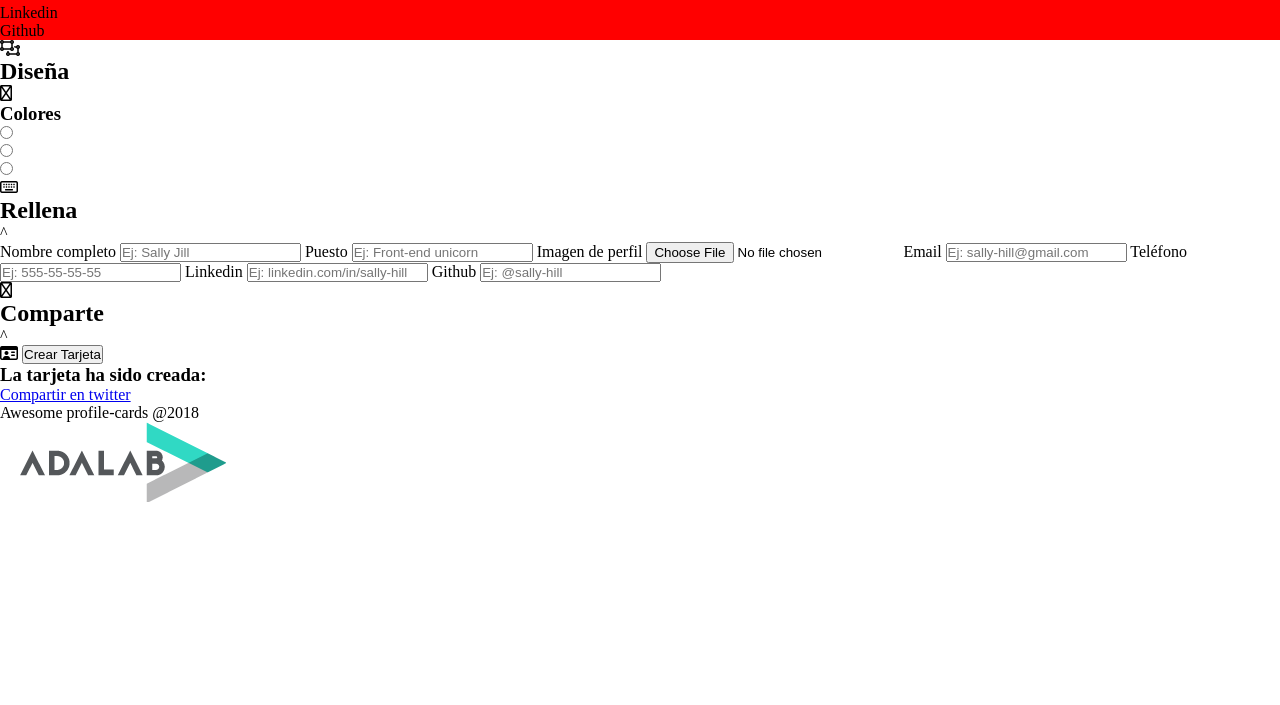
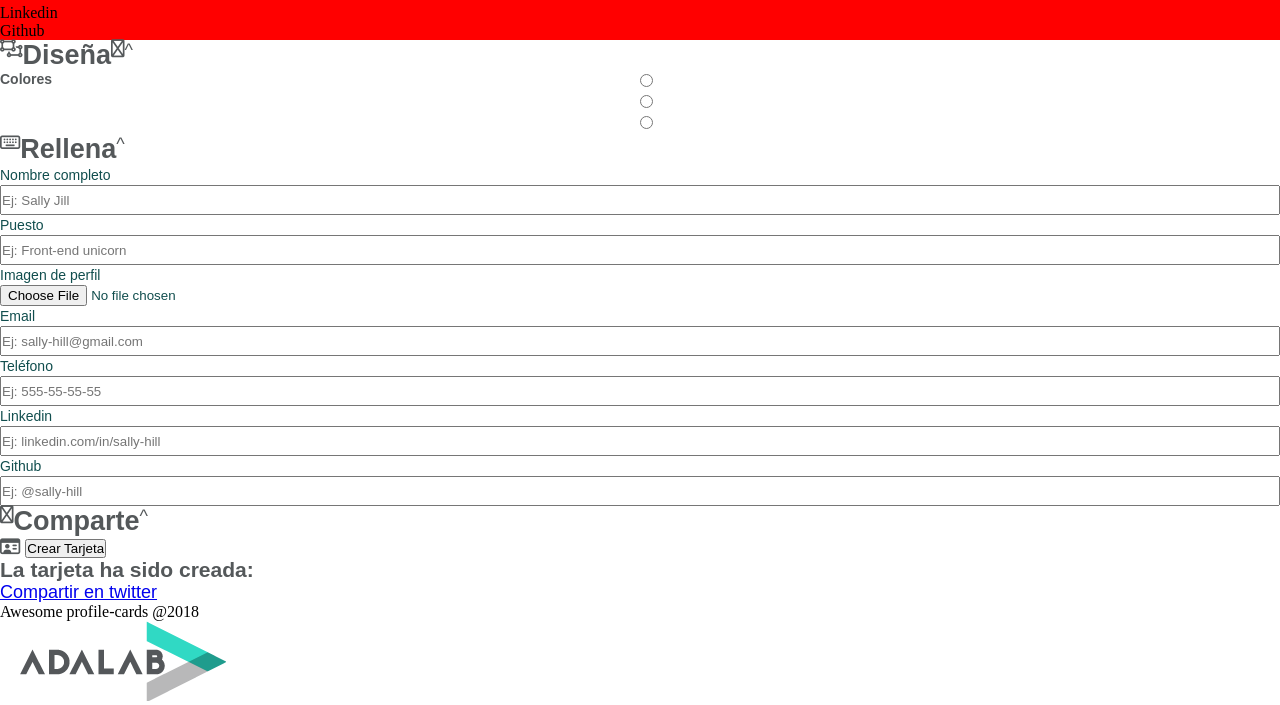
Before and after one commit to Aleha20/Awesome_profile_cards_NaN, a website: page src/html/index.html in a window 1280 px wide. Shown: the part 235-940 px from the top of the page. Before the commit the page ends 800 px from the top, so only its background shows below. Drawn offline with nearby package versions, Linux system fonts and the light colour scheme; files that its build step writes are made by us from their sources; files whose address does not match are found by name.

Commit message:
add form styles

```diff
--- a/src/html/partials/form-design.html
+++ b/src/html/partials/form-design.html
@@ -3,6 +3,7 @@
     <i class="far fa-object-ungroup"></i>
     <h2>Diseña</h2>
     <i class="far fa-angle-down"></i>
+    <span>^</span>
   </div>
   <div class="colours">
     <h3 class="colours__title">Colores</h3>
--- a/src/html/partials/form-fill.html
+++ b/src/html/partials/form-fill.html
@@ -1,13 +1,14 @@
 <li class="forms__list--item">
-  <div class="">
+  <div class="forms__list--fill">
     <i class="far fa-keyboard"></i>
     <h2>Rellena</h2>
     <span>^</span>
   </div>
-  <div class="">
-    <form action="#" method="POST">
+  <div>
+    <form class="forms__list--details" action="#" method="POST">
       <label for="full-name">Nombre completo</label>
       <input
+        class="box__full-name"
         id="full-name"
         type="text"
         placeholder="Ej: Sally Jill"
@@ -15,6 +16,7 @@
       />
       <label for="job">Puesto</label>
       <input
+        class="box__full-name"
         id="job"
         type="text"
         placeholder="Ej: Front-end unicorn"
@@ -28,6 +30,7 @@
 
       <label for="email">Email</label>
       <input
+        class="box__full-name"
         id="email"
         type="email"
         placeholder="Ej: sally-hill@gmail.com"
@@ -35,6 +38,7 @@
       />
       <label for="phone">Teléfono</label>
       <input
+        class="box__full-name"
         id="phone"
         type="tel"
         placeholder="Ej: 555-55-55-55"
@@ -42,6 +46,7 @@
       />
       <label for="linkedin">Linkedin</label>
       <input
+        class="box__full-name"
         id="linkedin"
         type="text"
         placeholder="Ej: linkedin.com/in/sally-hill"
@@ -49,6 +54,7 @@
       />
       <label for="github">Github</label>
       <input
+        class="box__full-name"
         id="github"
         type="text"
         placeholder="Ej: @sally-hill"
--- a/src/html/partials/form-share.html
+++ b/src/html/partials/form-share.html
@@ -1,24 +1,16 @@
 <li class="forms__list--item">
-  <div class="">
+  <div class="forms__list--share">
     <i class="far fa-share-alt"></i>
     <h2>Comparte</h2>
     <span>^</span>
   </div>
   <form action="">
     <i class="far fa-id-card"></i>
-    <input
-      class=""
-      type="submit"
-      value="Crear Tarjeta"
-    />
+    <input class="" type="submit" value="Crear Tarjeta" />
   </form>
   <div class="hidden">
-    <h3 class="hidden__title">
-      La tarjeta ha sido creada:
-    </h3>
+    <h3 class="hidden__title">La tarjeta ha sido creada:</h3>
     <a class="hidden__link" href="#"></a>
-    <a class="hidden__link--share" href="#"
-      >Compartir en twitter</a
-    >
+    <a class="hidden__link--share" href="#">Compartir en twitter</a>
   </div>
 </li>
--- a/src/scss/layout/_forms.scss
+++ b/src/scss/layout/_forms.scss
@@ -1,4 +1,57 @@
+.forms__list {
+  font-size: 18px;
+  font-family: $font-main;
+  color: $color-text;
+}
 .forms__list--item {
+  width: 100%;
   display: flex;
   flex-direction: column;
 }
+// .far fa-object-ungroup {
+//   color: #e17334;
+// }
+
+.design {
+  font-family: $font-main;
+  display: flex;
+  flex-direction: row;
+}
+// .far fa-angle-down {
+//   color: red;
+//   background-color: salmon;
+// }
+
+.colours {
+  display: flex;
+  flex-direction: row;
+}
+.colours__title {
+  width: 50%;
+  font-size: 14px;
+}
+
+.colours__options {
+  width: 50%;
+}
+.forms__list--fill {
+  display: flex;
+  flex-direction: row;
+}
+.forms__list--details {
+  display: flex;
+  flex-direction: column;
+  font-family: $font-main;
+  font-size: 14px;
+  color: $color-second;
+  line-height: 20px;
+}
+.box__full-name {
+  border-color: 1px $color-third;
+  height: 30px;
+  color: #c5c5c5;
+}
+.forms__list--share {
+  display: flex;
+  flex-direction: row;
+}
```
